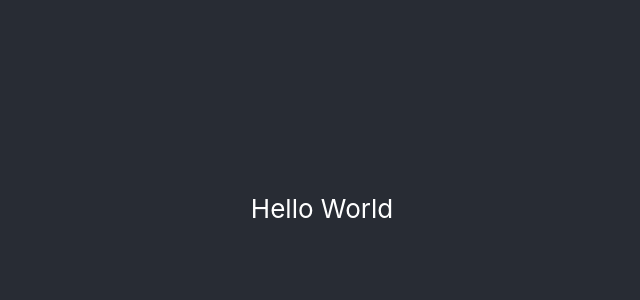
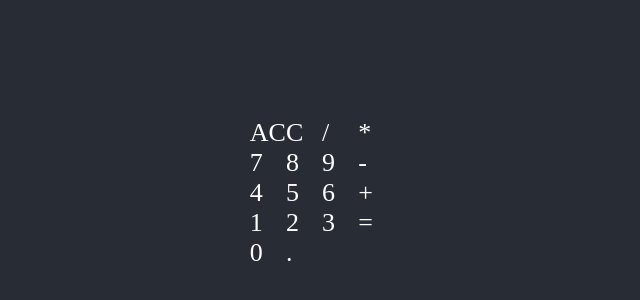
Before and after one commit to didi-devs/javascript-calculator-fcc, a React (Create React App) app: page / in a window 1280 px wide. Shown: the part 192-492 px from the top of the page, without its empty margins (318-958 px from the left). Built offline with nearby package versions, Linux system fonts and the light colour scheme.

Commit message:
padBudttons add

```diff
--- a/src/App.css
+++ b/src/App.css
@@ -4,7 +4,8 @@
 
 
 
-.App-header {
+.container {
+  /* padding-top: 100px; */
   background-color: #282c34;
   min-height: 100vh;
   display: flex;
@@ -14,3 +15,17 @@
   font-size: calc(10px + 2vmin);
   color: white;
 }
+
+.grid{
+  display: grid;
+  grid-template-columns: 1fr 1fr 1fr 1fr;
+  grid-template-rows: 1fr 1fr 1fr 1fr 1fr 1fr;
+  grid-template-areas:
+   "dis dis dis dis"
+   "Ac C div times"
+   "seven eight nine minus"
+   "four five six plus"
+   "one two three equal"
+   "zero zero dot equal"
+  ;
+}
--- a/src/App.js
+++ b/src/App.js
@@ -3,14 +3,27 @@ import './App.css';
 
 function App() {
   return (
-    <div className="App">
-      <header className="App-header">
-
-        <p>
-          Hello World
-        </p>
-
-      </header>
+    <div className="container">
+      <div className="grid">
+        <div className="padButton AC">AC</div>
+        <div className="padButton C">C</div>
+        <div className="padButton div">/</div>
+        <div className="padButton times">*</div>
+        <div className="padButton seven">7</div>
+        <div className="padButton eight">8</div>
+        <div className="padButton nine">9</div>
+        <div className="padButton minus">-</div>
+        <div className="padButton four">4</div>
+        <div className="padButton five">5</div>
+        <div className="padButton six">6</div>
+        <div className="padButton plus">+</div>
+        <div className="padButton one">1</div>
+        <div className="padButton two">2</div>
+        <div className="padButton three">3</div>
+        <div className="padButton equals">=</div>
+        <div className="padButton zero">0</div>
+        <div className="padButton dot">.</div>
+      </div>
     </div>
   );
 }
--- a/src/index.css
+++ b/src/index.css
@@ -1,13 +1,13 @@
 body {
   margin: 0;
-  font-family: -apple-system, BlinkMacSystemFont, 'Segoe UI', 'Roboto', 'Oxygen',
+ /* font-family: -apple-system, BlinkMacSystemFont, 'Segoe UI', 'Roboto', 'Oxygen',
     'Ubuntu', 'Cantarell', 'Fira Sans', 'Droid Sans', 'Helvetica Neue',
     sans-serif;
   -webkit-font-smoothing: antialiased;
-  -moz-osx-font-smoothing: grayscale;
+  -moz-osx-font-smoothing: grayscale;*/
 }
 
-code {
+/* code {
   font-family: source-code-pro, Menlo, Monaco, Consolas, 'Courier New',
     monospace;
-}
+} */
```
